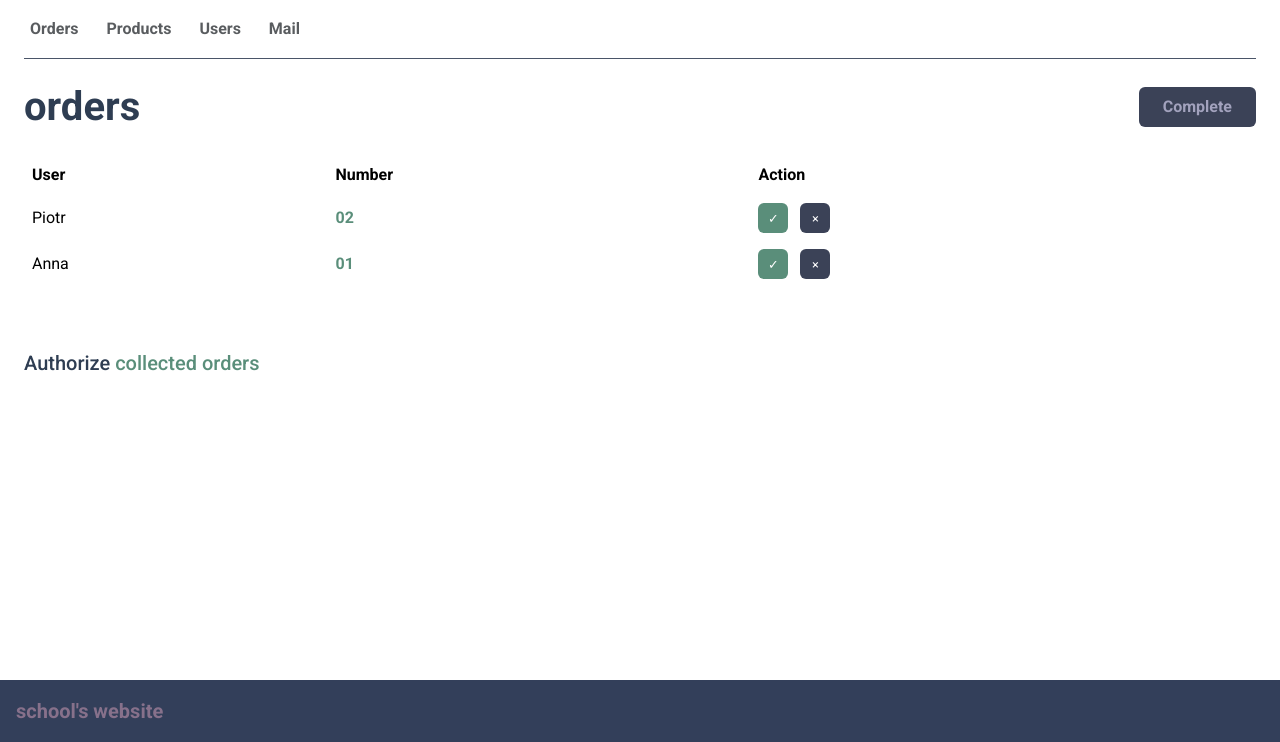
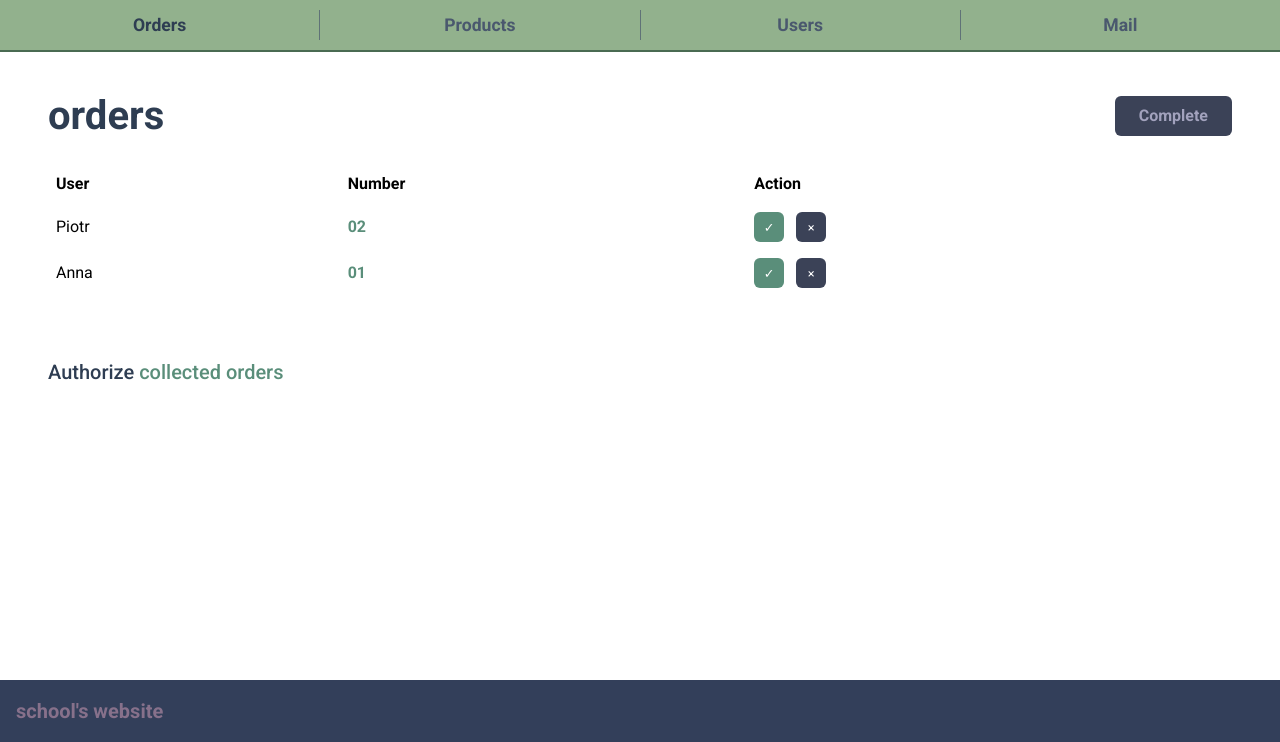
Before and after one commit to TatusFilipek/Zegowska-Szama, a PHP site: page /manage.php in a window 1280 px wide. Shown: the part 58-800 px from the top of the page. Run offline with PHP 8.4, Linux system fonts and the light colour scheme; a user stored in the database is signed in; data comes from the database, SQL or seed files in the repository.

Commit message:
zaktualizowanie headera do zmiany miedzy sekcjami w pliku manage.php

```diff
--- a/src/manage.js
+++ b/src/manage.js
@@ -16,12 +16,13 @@
 
             document.getElementById(tabName).classList.remove('d-none');
 
+            // Czyszczenie stylów ze wszystkich przycisków
             document.querySelectorAll('.tab-btn').forEach(b => {
-                b.style.color = '#a0a0b0';
-                b.style.fontWeight = '400';
+                b.classList.remove('active-tab');
             });
-            this.style.color = '#2e3d52';
-            this.style.fontWeight = '700';
+
+            // Aktywacja obecnego przycisku
+            this.classList.add('active-tab');
 
             if (tabName === 'orders') reloadOrders();
             if (tabName === 'products') reloadProducts();
@@ -29,10 +30,10 @@
         });
     });
 
+    // Ustawienie pierwszej zakładki jako aktywnej na start
     const firstTab = document.querySelector('.tab-btn');
     if (firstTab) {
-        firstTab.style.color = '#2e3d52';
-        firstTab.style.fontWeight = '700';
+        firstTab.classList.add('active-tab');
     }
 
     // --- ZAKŁADKA: ORDERS ---
--- a/src/manage.php
+++ b/src/manage.php
@@ -153,14 +153,18 @@ if (isset($_GET['action'])) {
 <body class="vh-100 d-flex flex-column">
 <?php require_once __DIR__ . '/header.php'; ?>
 
-    <div class="flex-fill container-fluid px-4 py-3 overflow-auto">
-        <div class="d-flex gap-3 mb-4 border-bottom pb-3" style="border-color: #4a5568 !important;">
-            <button class="tab-btn fw-bold text-muted" data-tab="orders" style="background: none; border: none; cursor: pointer; font-size: 1rem;">Orders</button>
-            <button class="tab-btn fw-bold text-muted" data-tab="products" style="background: none; border: none; cursor: pointer; font-size: 1rem;">Products</button>
-            <button class="tab-btn fw-bold text-muted" data-tab="users" style="background: none; border: none; cursor: pointer; font-size: 1rem;">Users</button>
-            <button class="tab-btn fw-bold text-muted" data-tab="mail" style="background: none; border: none; cursor: pointer; font-size: 1rem;">Mail</button>
+    <div class="flex-fill overflow-auto">
+        <div class="tabs-container p-0 m-0 mb-4">
+            <button class="tab-btn" data-tab="orders">Orders</button>
+            <span class="tab-divider"></span>
+            <button class="tab-btn" data-tab="products">Products</button>
+            <span class="tab-divider"></span>
+            <button class="tab-btn" data-tab="users">Users</button>
+            <span class="tab-divider"></span>
+            <button class="tab-btn" data-tab="mail">Mail</button>
         </div>
 
+        <div class="px-5 py-3">
             <div id="orders" class="tab-content">
                 <div class="d-flex justify-content-between align-items-center mb-4">
                     <h3 class="display-6 fw-bold mb-0" style="color: #2e3d52;">orders</h3>
@@ -289,6 +293,7 @@ if (isset($_GET['action'])) {
                 </form>
             </div>
         </div>
+    </div>
 
     <div class="p-3 footer text-lowercase fs-5">School's website</div>
 
--- a/src/styl.css
+++ b/src/styl.css
@@ -130,3 +130,47 @@ textarea:focus {
     outline: none; /* Usuwa domyślną, systemową obwódkę */
     box-shadow: 0 0 5px rgba(90, 142, 122, 0.5); /* Delikatna poświata w kolorze Żegowskiej Szamy (#5a8e7a) */
 }
+
+/* Kontener dla całego menu zakładek */
+.tabs-container {
+    display: flex;
+    align-items: center;
+    background-color: #92b18d; /* Jasnozielone tło z paska na zdjęciu */
+    border-bottom: 2px solid #4a6b52; /* Ciemniejsza krawędź dolna */
+    padding: 0;
+    width: 100%;
+}
+
+/* Pojedynczy przycisk zakładki */
+.tab-btn {
+    flex: 1; /* Każdy przycisk zajmuje równą przestrzeń */
+    background: none;
+    border: none;
+    padding: 12px 0;
+    font-size: 1.1rem;
+    font-weight: 600;
+    color: #4a586e; /* Kolor nieaktywnego tekstu */
+    cursor: pointer;
+    text-align: center;
+    transition: all 0.2s ease;
+    outline: none;
+}
+
+/* Efekt najechania myszką */
+.tab-btn:hover {
+    color: #2e3d52;
+}
+
+/* Pionowa linia rozdzielająca przyciski */
+.tab-divider {
+    width: 1px;
+    height: 30px; /* Wysokość kreski rozdzielającej */
+    background-color: #4a586e; /* Kolor pionowej kreski */
+    opacity: 0.7;
+}
+
+/* Klasy pomocnicze nadawane dynamicznie przez JS dla aktywnej zakładki */
+.tab-btn.active-tab {
+    color: #2e3d52 !important; /* Ciemny kolor aktywnego tekstu ze zdjęcia */
+    font-weight: 700 !important;
+}
```
Lines whose indentation alone changed are shown as unchanged.
